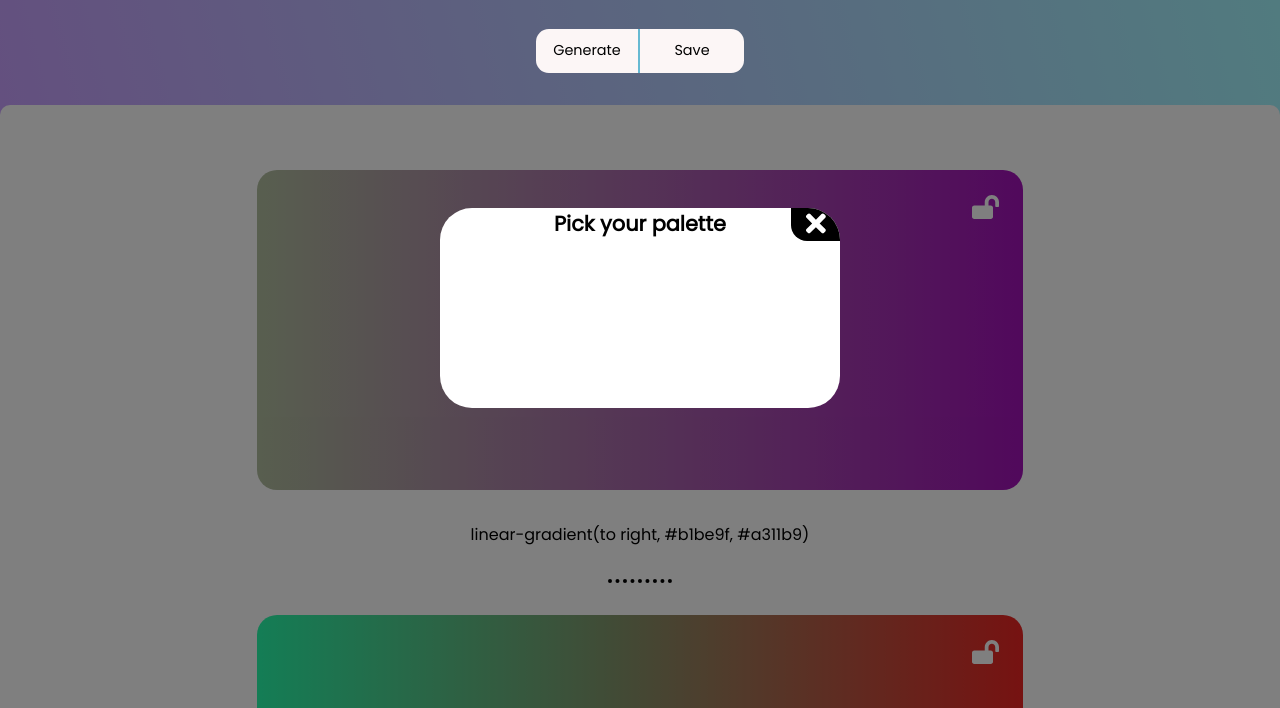
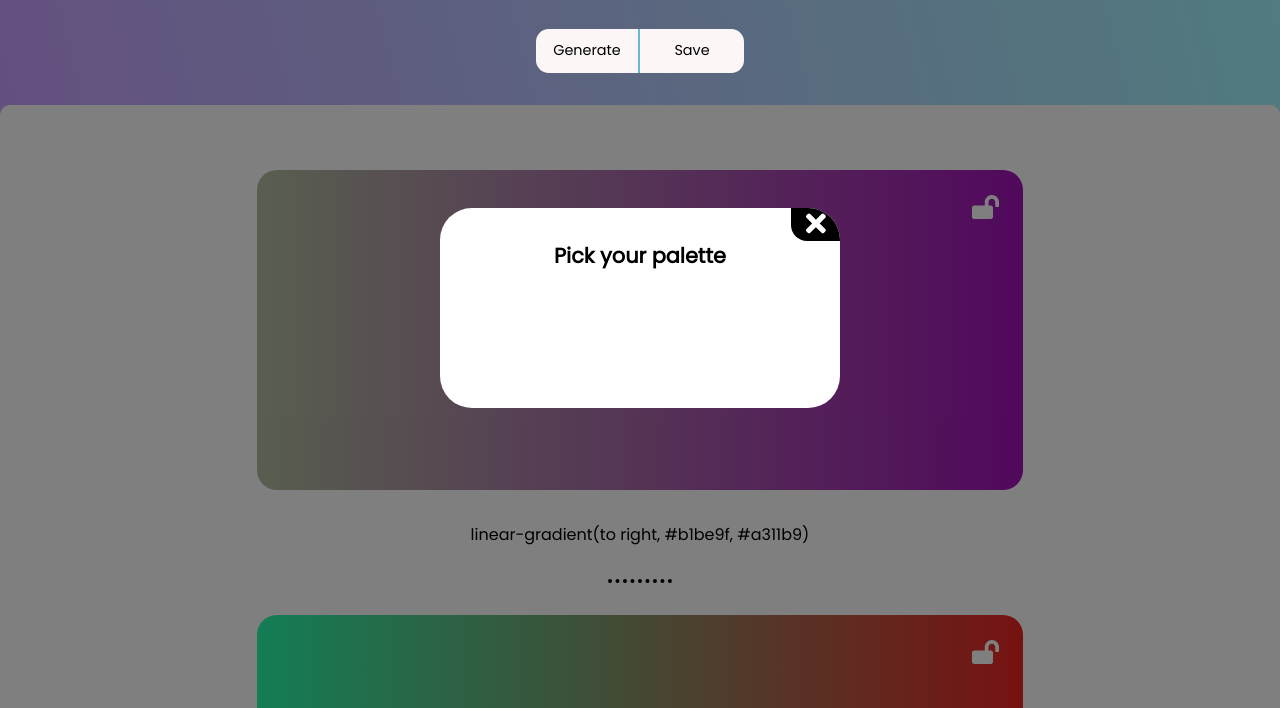
Before and after one commit to SrikarKSV/Gradient-Picker, a plain HTML site: page index.html in a window 1280 px wide. Both pictures are taken after a click on the item "view palettes". Shown: the part 92-800 px from the top of the page. Drawn offline with Linux system fonts and the light colour scheme.

Commit message:
Fixed✅ the heading and made some minor changes to the hover effect.

```diff
--- a/index.html
+++ b/index.html
@@ -85,7 +85,7 @@
         <div class="library-container">
             <div class="library-popup">
                 <button class="close-library"><i class="fas fa-times"></i></button>
-                <h4>Pick your palette</h4>
+                <h4 class="library-h4">Pick your palette</h4>
             </div>
         </div>
         <footer>
--- a/style.css
+++ b/style.css
@@ -275,6 +275,10 @@ input[type="color"] {
 	transform: translateY(0rem);
 }
 
+.library-h4 {
+	margin-top: 2rem;
+}
+
 /* The Save block */
 .save-name {
 	margin: 1rem auto;
@@ -337,11 +341,13 @@ input[type="color"] {
 	border-radius: 15px;
 	cursor: pointer;
 	margin-left: 1rem;
+	transition: all 0.3s ease;
 }
 
 .pick-palette-btn:hover {
 	color: rgb(0, 0, 0);
 	background-color: white;
+	border: 1px solid;
 }
 
 .pick-palette-btn:focus {
```
